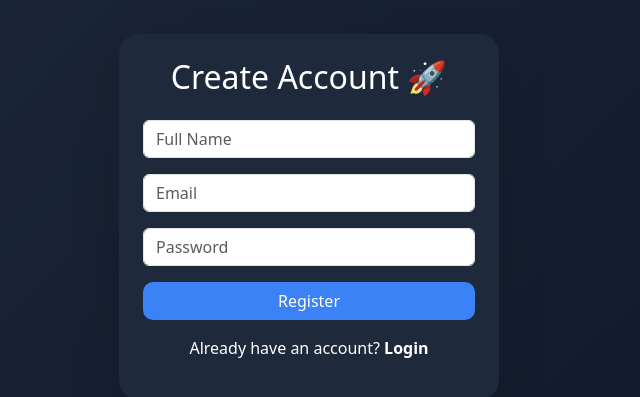
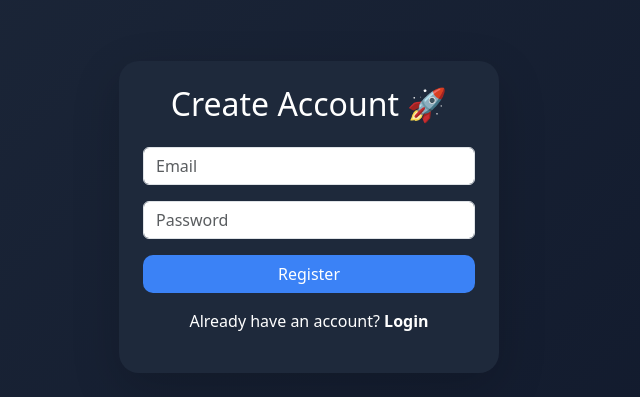
Before and after one commit to developerkrish121/expense-tracker, a React (Create React App) app in the folder frontend/: page /register in a window 1280 px wide. Shown: the part 183-580 px from the top of the page, without its empty margins (331-971 px from the left). Built offline with nearby package versions, Linux system fonts and the light colour scheme.

Commit message:
fix unused name variable

```diff
--- a/frontend/src/pages/Register.js
+++ b/frontend/src/pages/Register.js
@@ -4,7 +4,7 @@ import { ToastContainer, toast } from "react-toastify";
 import "react-toastify/dist/ReactToastify.css";
 
 function Register() {
-  const [name, setName] = useState("");
+
   const [email, setEmail] = useState("");
   const [password, setPassword] = useState("");
 
@@ -51,11 +51,7 @@ function Register() {
         <h2 className="text-center mb-4">Create Account 🚀</h2>
 
 
-        <input
-          className="form-control mb-3"
-          placeholder="Full Name"
-          onChange={(e) => setName(e.target.value)}
-        />
+
 
 
         <input
```
